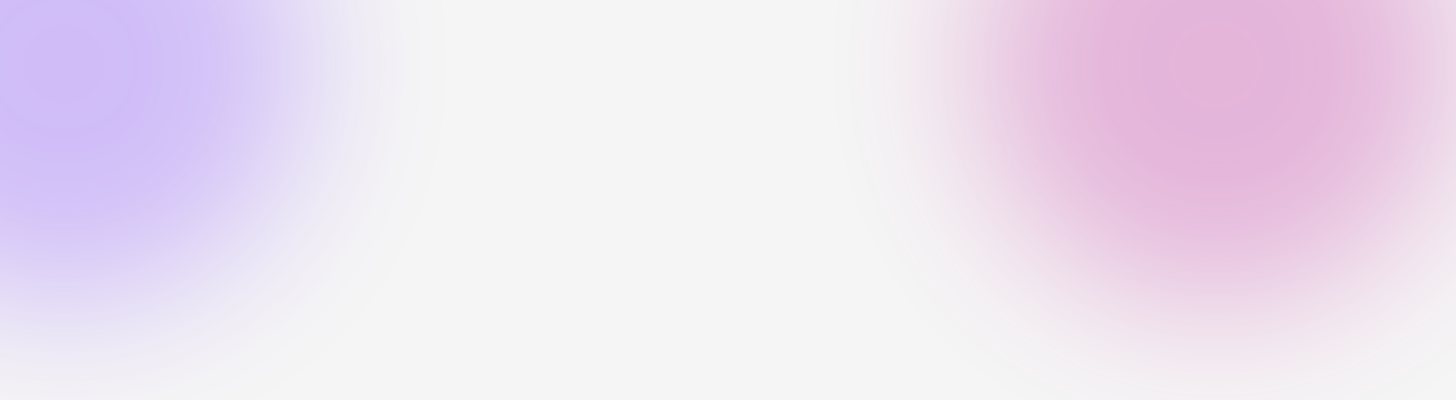
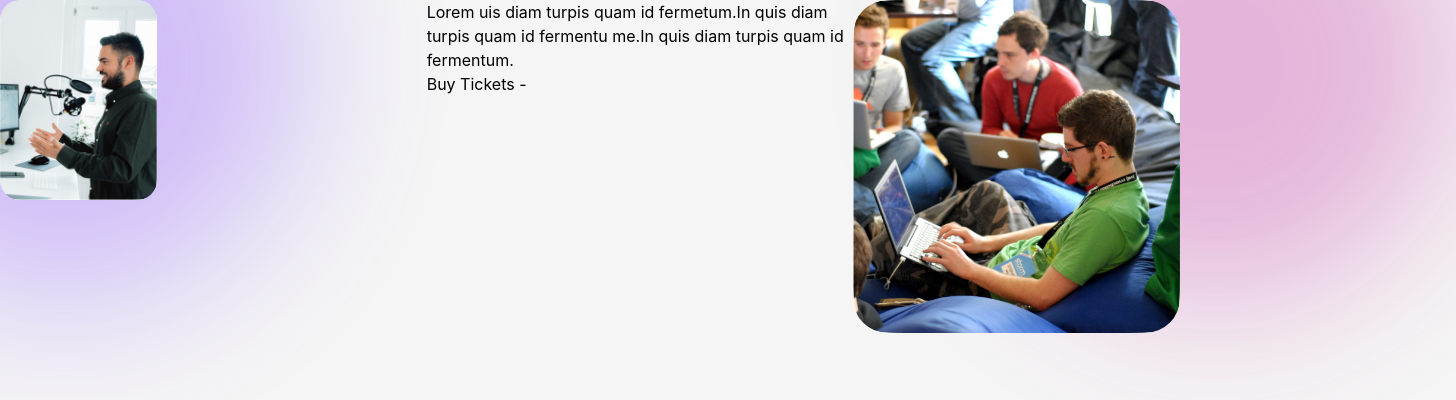
Before and after one commit to asifulhaque087/lmn-hive, a Next.js app: page / in a window 1280 px wide. Shown: the top 400 px of the page, 1456 px wide, since content can reach past the window. Built offline with nearby package versions, Linux system fonts and the light colour scheme.

Commit message:
change order

```diff
--- a/pages/index.js
+++ b/pages/index.js
@@ -7,6 +7,46 @@ export default function Home() {
     <>
       <div className="l-g"></div>
       <div className="r-g"></div>
+      {/* hero section */}
+      <div className="grid grid-cols-1 md:grid-cols-3">
+        {/* left */}
+
+        <div className="order-last md:order-first">
+          <div>
+            <Image
+              className="rounded-[20px]"
+              src="/hero1.jpg"
+              alt="me"
+              width={157}
+              height={200}
+            />
+          </div>
+        </div>
+        {/* middle */}
+
+        <div>
+          <p>
+            Lorem uis diam turpis quam id fermetum.In quis diam turpis quam id
+            fermentu me.In quis diam turpis quam id fermentum.
+          </p>
+          <button>
+            Buy Tickets <span>-</span>
+          </button>
+        </div>
+        {/* right */}
+
+        <div>
+          <div>
+            <Image
+              className="rounded-[35px]"
+              src="/hero2.jpg"
+              alt="me"
+              width={327}
+              height={333}
+            />
+          </div>
+        </div>
+      </div>
     </>
   );
 }
--- a/styles/globals.css
+++ b/styles/globals.css
@@ -12,28 +12,26 @@ body {
 }
 
 .l-g {
-  position: absolute;
+  position: fixed;
   width: 30rem;
   height: 30rem;
   border-radius: 50%;
   background: #7C3EFF;
   opacity: 0.3;
   filter: blur(212px);
-  z-index: -9;
   top: -11rem;
   left: -11rem;
   filter: blur(75px);
 }
 
 .r-g {
-  position: absolute;
+  position: fixed;
   width: 30rem;
   height: 30rem;
   border-radius: 50%;
   background: #BE229C;
   opacity: 0.3;
   filter: blur(212px);
-  z-index: -9;
   top: -11rem;
   right: -11rem;
   filter: blur(75px);
```
Also changed, not shown: public/hero1.jpg (added), public/hero2.jpg (added).
